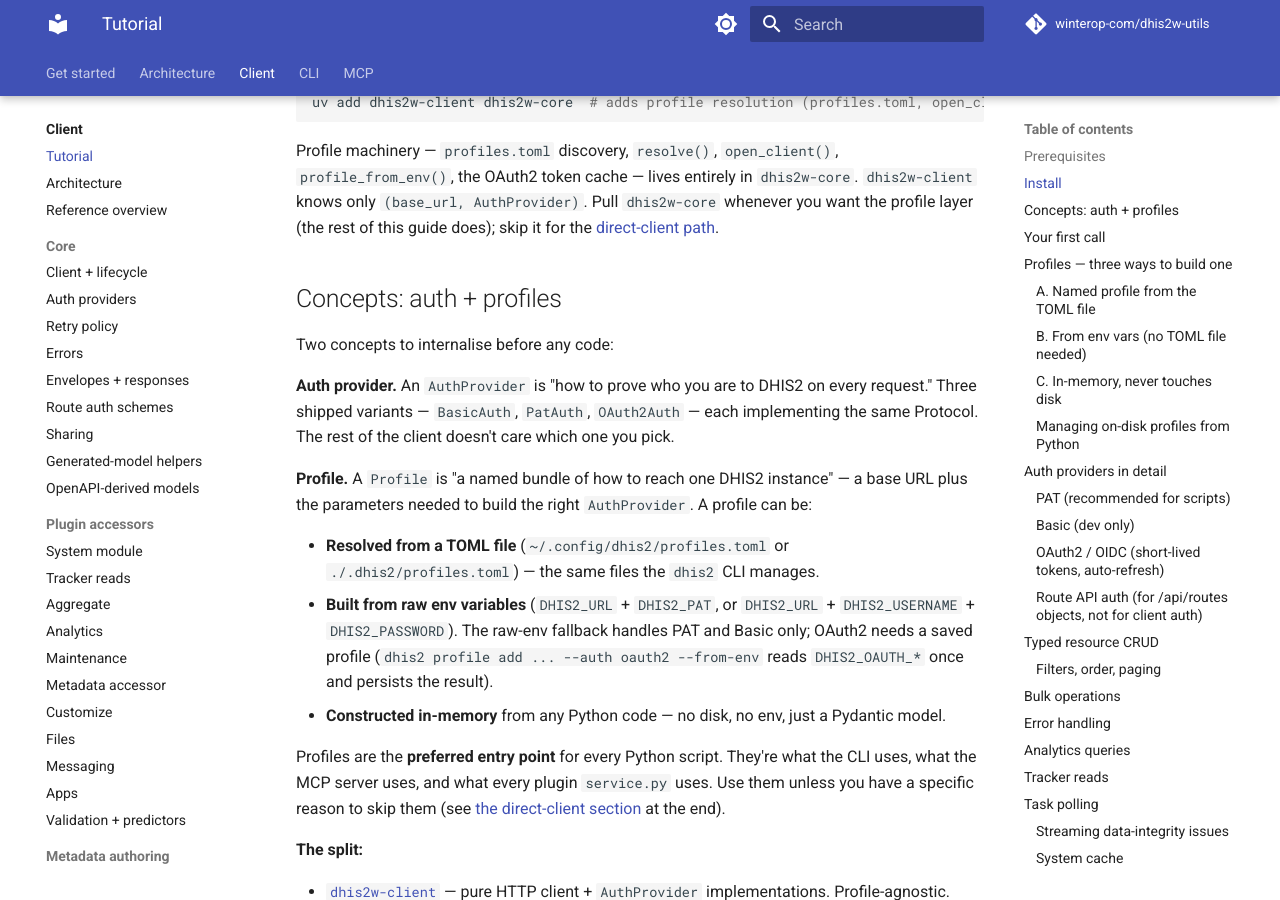
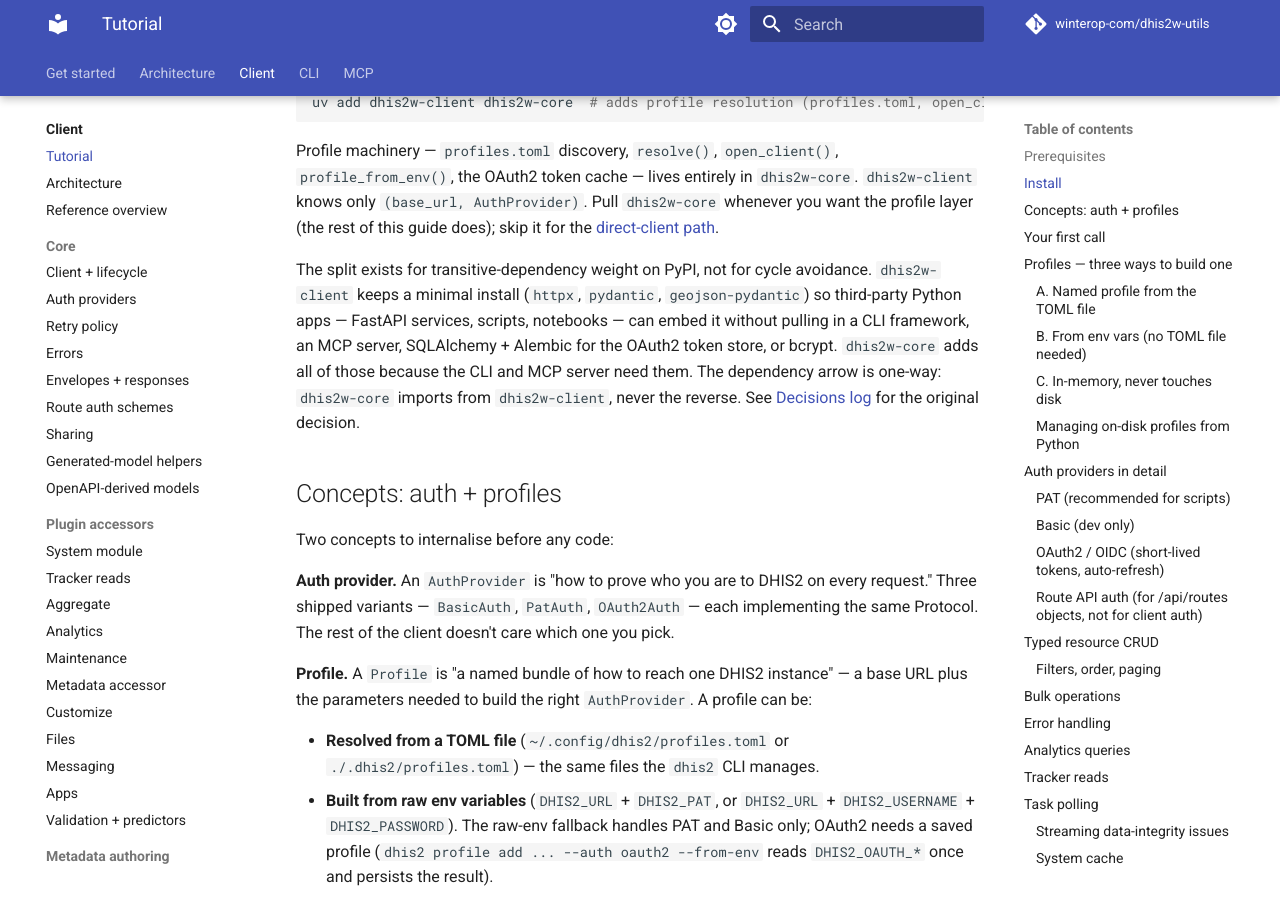
Before and after one commit to winterop-com/dhis2-utils, an MkDocs documentation site: the page built from docs/guides/client-tutorial.md, in a window 1280 px wide and 900 px high, scrolled down 1479 px. Built offline with MkDocs 1.6.1 and Material for MkDocs 9.7.7, drawn with Linux system fonts in a browser that asks for light colours; comment, search, counter and statistics services are not loaded.

Commit message:
docs(client-tutorial): explain the why of the dhis2w-client / dhis2w-core split
A reader following the install snippet now sees that the split exists
for transitive-dependency weight on PyPI (httpx + pydantic only for
dhis2w-client; Typer / FastMCP / SQLAlchemy / Alembic only on the
CLI/MCP-shaped dhis2w-core) and that the arrow is strictly one-way.
Cross-links the original rationale in docs/decisions.md so the durable
reasoning stays one click away.

````diff
--- a/docs/guides/client-tutorial.md
+++ b/docs/guides/client-tutorial.md
@@ -47,6 +47,8 @@
 ```
 
 Profile machinery — `profiles.toml` discovery, `resolve()`, `open_client()`, `profile_from_env()`, the OAuth2 token cache — lives entirely in `dhis2w-core`. `dhis2w-client` knows only `(base_url, AuthProvider)`. Pull `dhis2w-core` whenever you want the profile layer (the rest of this guide does); skip it for the [direct-client path](#when-to-skip-profiles-direct-client-path).
+
+The split exists for transitive-dependency weight on PyPI, not for cycle avoidance. `dhis2w-client` keeps a minimal install (`httpx`, `pydantic`, `geojson-pydantic`) so third-party Python apps — FastAPI services, scripts, notebooks — can embed it without pulling in a CLI framework, an MCP server, SQLAlchemy + Alembic for the OAuth2 token store, or bcrypt. `dhis2w-core` adds all of those because the CLI and MCP server need them. The dependency arrow is one-way: `dhis2w-core` imports from `dhis2w-client`, never the reverse. See [Decisions log](../decisions.md) for the original decision.
 
 ## Concepts: auth + profiles
 
````
